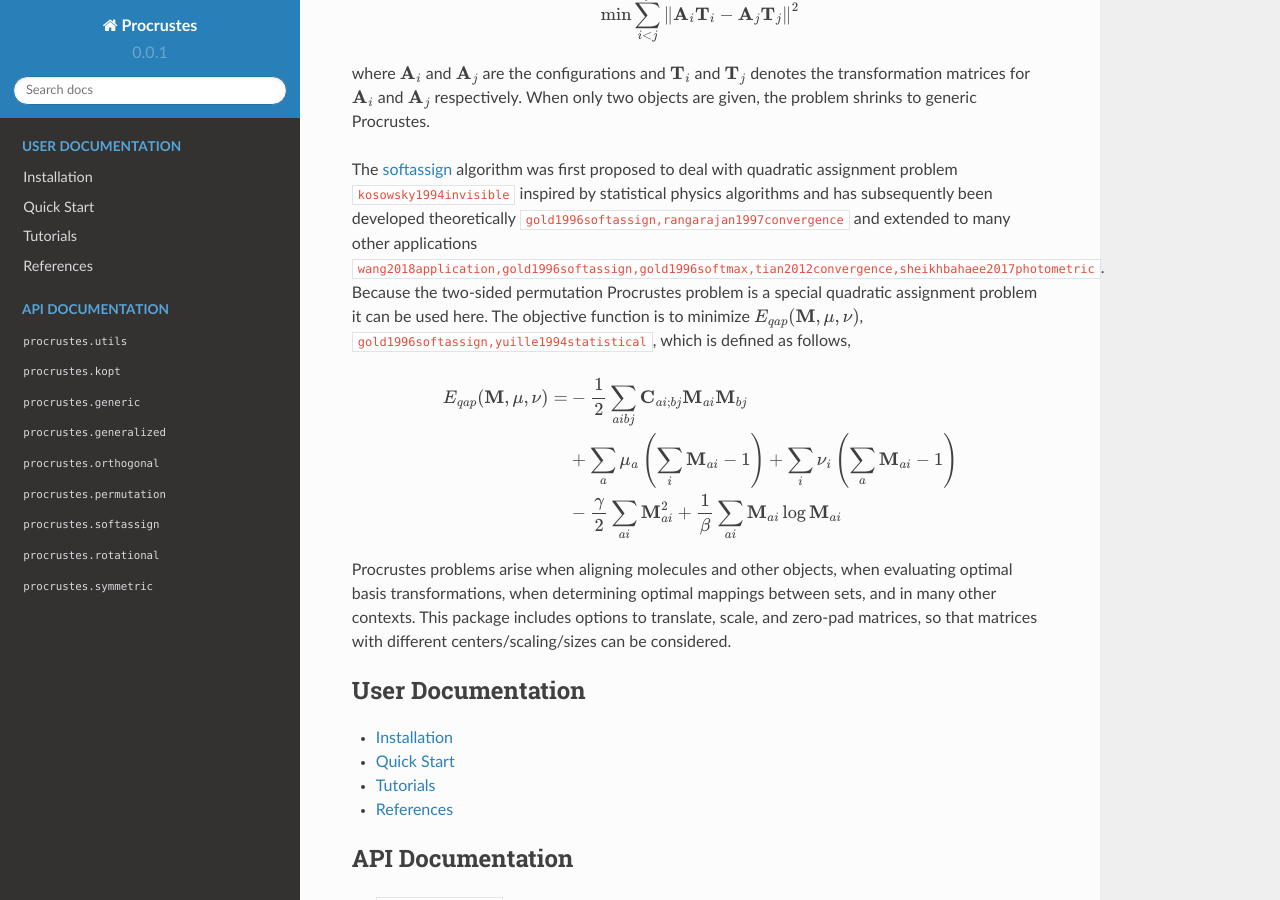
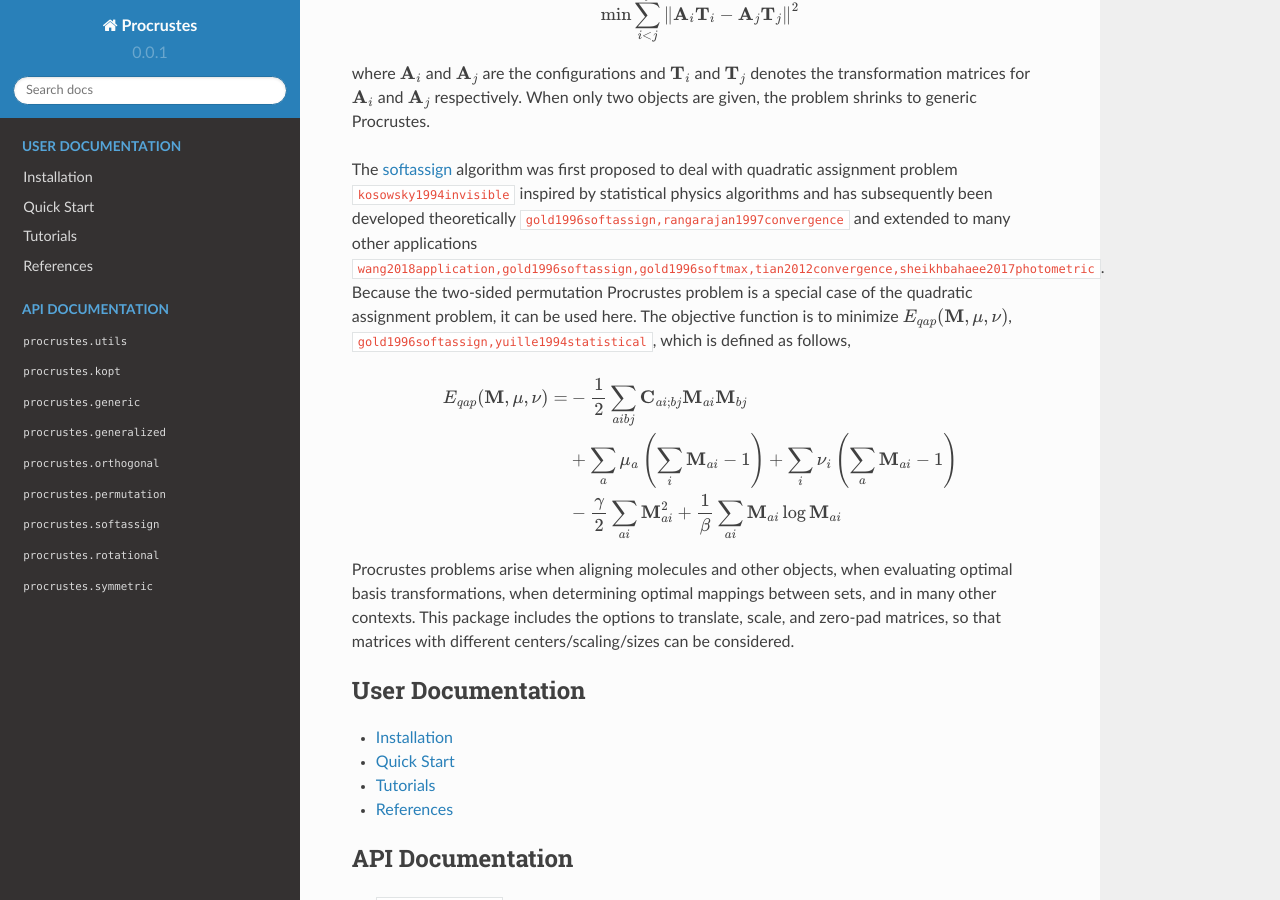
Before and after one commit to theochem/procrustes, a Sphinx documentation site: the page built from doc/index.rst, in a window 1280 px wide and 900 px high, scrolled down 1775 px. Built offline with Sphinx 7.4.7 and the Read the Docs theme 2.0.0, drawn with Linux system fonts in a browser that asks for light colours; cross-references to code outside the pages are shown as plain code; some of the changed text lies outside the part shown.

Commit message:
Minor grammar/capitalization changes

```diff
--- a/doc/index.rst
+++ b/doc/index.rst
@@ -26,7 +26,7 @@
    You can adapt this file completely to your liking, but it should at least
    contain the root `toctree` directive.
 
-Welcome to Procrustes's documentation!
+Welcome to Procrustes's Documentation!
 ======================================
 
 `Procrustes <https://github.com/theochem/procrustes>`_ is a free, open-source, and cross-platform
@@ -100,8 +100,8 @@
 developed theoretically
 :cite:`gold1996softassign,rangarajan1997convergence` and extended to many other applications
 :cite:`wang2018application,gold1996softassign,gold1996softmax,tian2012convergence,sheikhbahaee2017photometric`.
-Because the two-sided permutation Procrustes problem is a special
-quadratic assignment problem it can be used here. The objective function is to minimize
+Because the two-sided permutation Procrustes problem is a special case of the
+quadratic assignment problem, it can be used here. The objective function is to minimize
 :math:`E_{qap} (\mathbf{M}, \mu, \nu)`, :cite:`gold1996softassign,yuille1994statistical`,
 which is defined as follows,
 
@@ -119,8 +119,8 @@
 
 Procrustes problems arise when aligning molecules and other objects, when evaluating optimal basis
 transformations, when determining optimal mappings between sets, and in many other contexts. This
-package includes options to translate, scale, and zero-pad matrices, so that matrices with different
-centers/scaling/sizes can be considered.
+package includes the options to translate, scale, and zero-pad matrices, so that matrices with
+different centers/scaling/sizes can be considered.
 
 
 .. toctree::
```
Also changed, not shown: doc/notebooks/Chemical_Structure_Alignment.ipynb.
